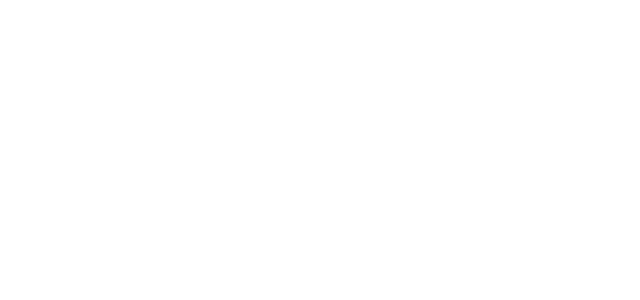
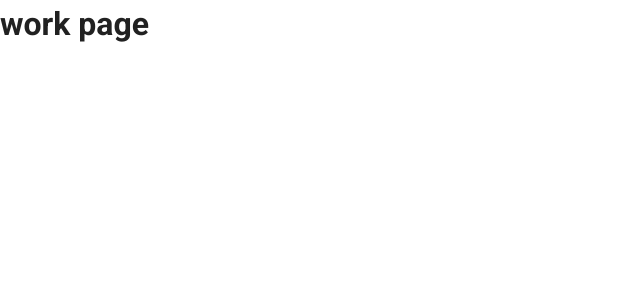
Before and after one commit to minuro/portfolio, a Vue app: page /work in a window 1280 px wide. Shown: the top 300 px of the page, without its empty margins (0-640 px from the left). Built offline with nearby package versions, Linux system fonts and the light colour scheme.

Commit message:
[update] route追加、work修正

```diff
--- a/src/router/index.js
+++ b/src/router/index.js
@@ -1,6 +1,9 @@
 import Vue from 'vue'
 import VueRouter from 'vue-router'
 import Home from '../views/Home.vue'
+import About from '../views/About.vue'
+import Work from '../views/Work.vue'
+import Link from '../views/Link.vue'
 
 Vue.use(VueRouter)
 
@@ -13,10 +16,17 @@ const routes = [
   {
     path: '/about',
     name: 'about',
-    // route level code-splitting
-    // this generates a separate chunk (about.[hash].js) for this route
-    // which is lazy-loaded when the route is visited.
-    component: () => import(/* webpackChunkName: "about" */ '../views/About.vue')
+    component: About
+  },
+  {
+    path: '/work',
+    name: 'work',
+    component: Work
+  },
+  {
+    path: '/link',
+    name: 'link',
+    component: Link
   }
 ]
 
--- a/src/views/Work.vue
+++ b/src/views/Work.vue
@@ -0,0 +1,5 @@
+<template>
+  <div class="work">
+    <h1>work page</h1>
+  </div>
+</template>
```
